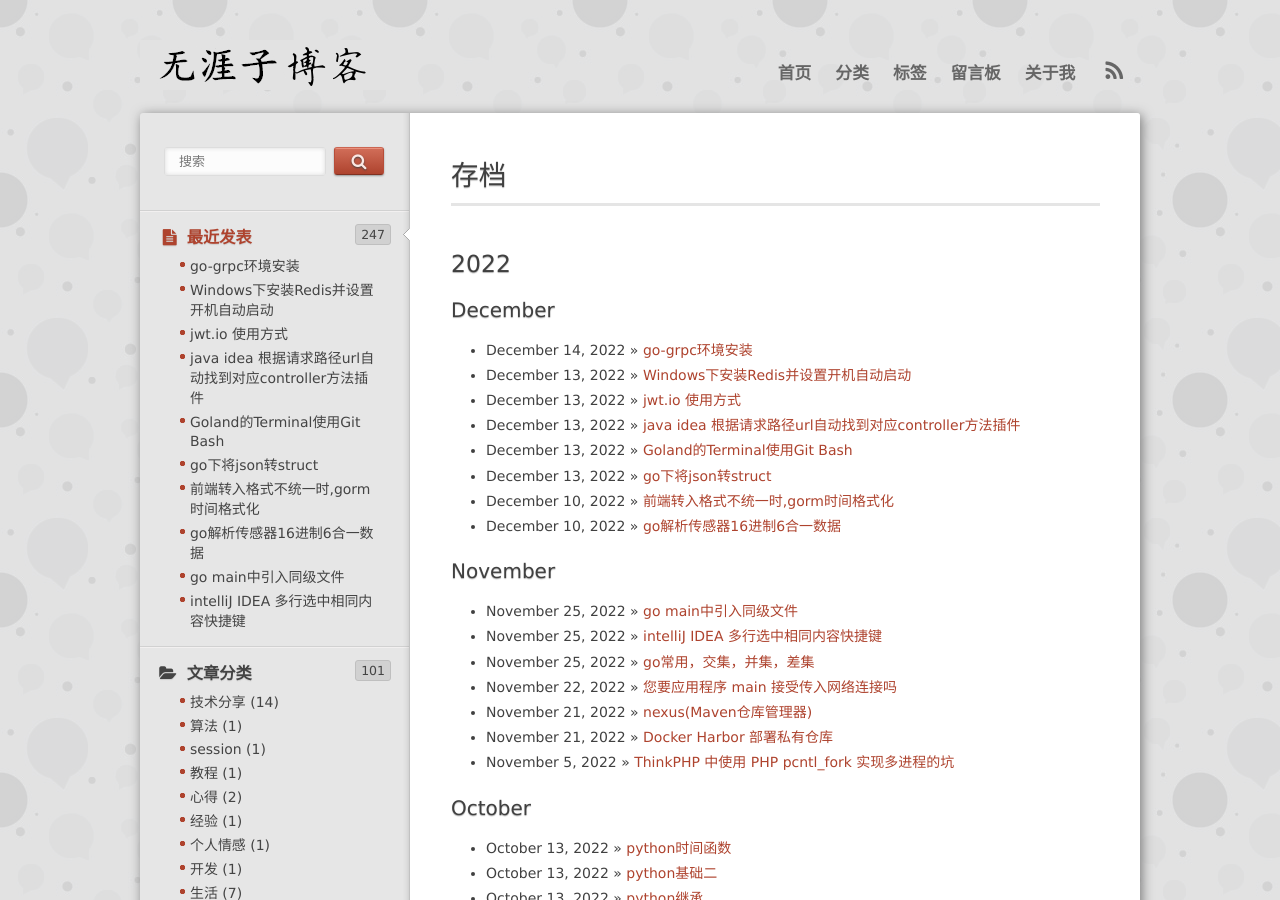
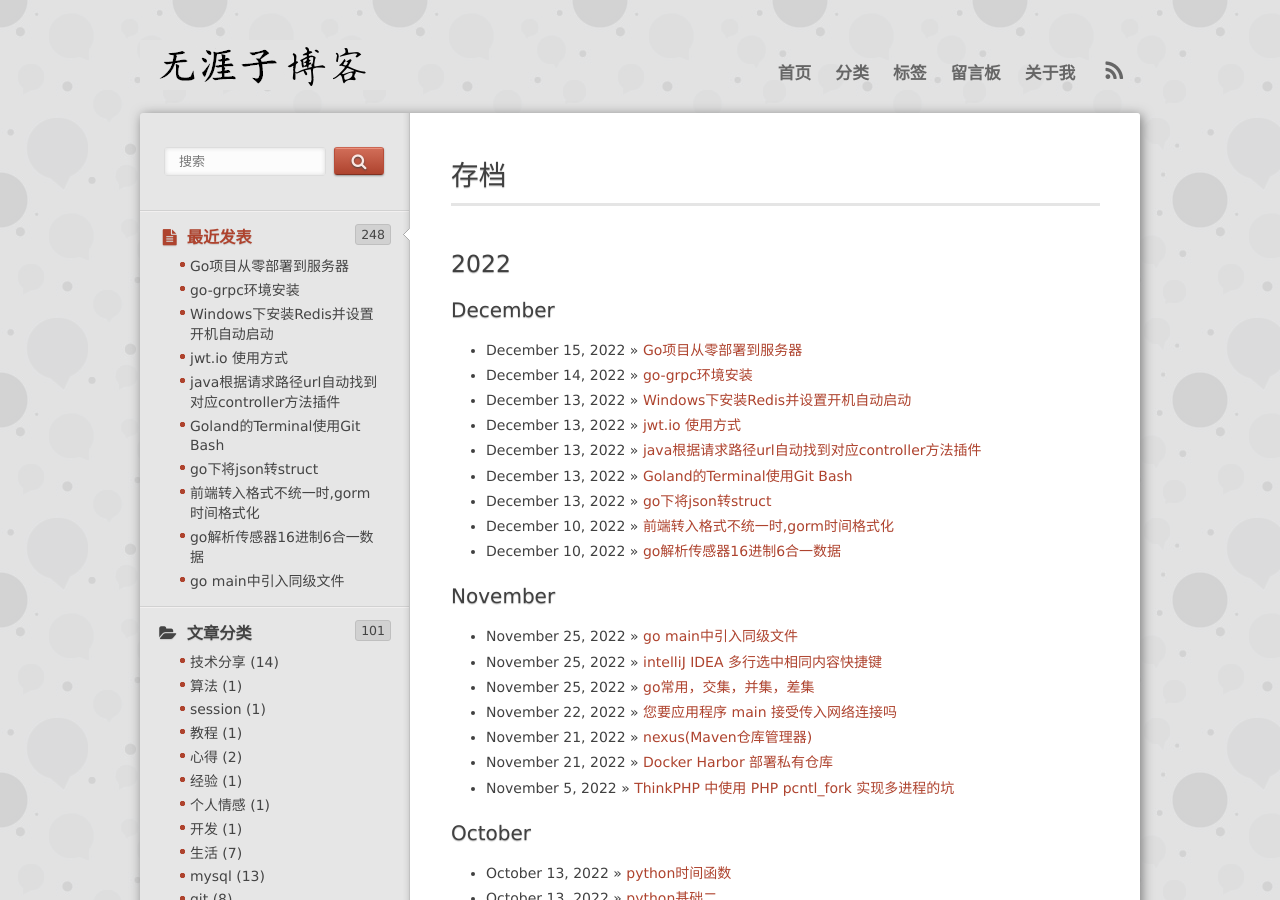
Before and after one commit to alibabayun/alibabayun.github.io, a Jekyll site: the page built from archive.html, in a window 1280 px wide and 900 px high. Built offline with Jekyll 4.4.1, drawn with Linux system fonts in a browser that asks for light colours; nearby versions of some CDN libraries; library files that are not in the unit come from our copies; some of the changed lines change nothing that is shown.

Commit message:
add new mp

````diff
--- a/_posts/2022/12/2022-12-13-java-idea-url.md
+++ b/_posts/2022/12/2022-12-13-java-idea-url.md
@@ -1,13 +1,12 @@
 ---
 layout: post
-title: "java idea 根据请求路径url自动找到对应controller方法插件"
+title: "java根据请求路径url自动找到对应controller方法插件"
 keywords: ["java"]
-description: "java idea 根据请求路径url自动找到对应controller方法插件"
+description: "java根据请求路径url自动找到对应controller方法插件"
 category: "java"
 tags: ["java"]
 ---
 
-## RestfulToolkit
 有了这个插件，我们不用再一截一截的去找controller了插件名称叫：`RestfulToolkit`，截图如下
 ![](https://img-blog.csdnimg.cn/20201229091918816.png)
 ![](https://img-blog.csdnimg.cn/20201229092217235.png)
--- /dev/null
+++ b/_posts/2022/12/2022-12-15-linux-service-sh.md
@@ -0,0 +1,88 @@
+---
+layout: post
+title: "Go项目从零部署到服务器"
+keywords: ["go"]
+description: "Go项目从零部署到服务器"
+category: "go"
+tags: ["go"]
+---
+
+### 一、打包go文件
+#### `makefile`的使用
+windows参考[windows下goland中makefile的使用](https://blog.csdn.net/weixin_45629546/article/details/117285235)
+```shell
+#makefile文件参考如下
+BINARY="build/iot_service"
+VERSION=1.0.0
+BASH_PATH=D:\Programs\Git\bin\bash.exe
+export GOARCH=amd64 #环境变量设置
+export GOOS=linux
+
+#构建包
+build:
+    @go build -o ${BINARY} ./
+
+#发布到测试环境
+push-test:build
+    ${BASH_PATH} ./push.sh
+
+.PHONY: build push-test
+```
+#### push.sh文件
+```
+#!/bin/bash
+ssh root@192.168.1.11 "service  go-iot_service stop;/usr/bin/rm -r /opt/project/iot_svr/iot_service"
+scp -r build/* root@192.168.1.11:/opt/project/iot_svr/
+ssh root@192.168.1.11 "chmod +x /opt/project/iot_svr/iot_service;service  go-iot_service start;sleep 3;service  go-iot_service status"
+```
+
+### 二、配置服务器上 `Service` 文件
+可执行文件放在`/server_dir/user-manager/`下
+首先新建个Service文件，名称根据项目来取
+
+#### 命令：
+```
+touch /lib/systemd/system/go-project-name.service
+```
+
+#### `vi go-project-name.service`进入编辑该文件
+
+``` shell
+[Unit]
+Description=go project api
+
+[Service]
+Type=simple
+Restart=always
+RestartSec=5s
+ExecStart=/service_dir/user-manager/main
+WorkingDirectory=/service_dir/user-manager/
+
+[Install]
+WantedBy=multi-user.target
+```
+#### ExecStart是go可执行文件的路径
+
+WorkingDirectory要注意，如果程序中使用了相对路径来加载一些配置文件，如果在Service中没有配置WorkingDirectory，默认是根路径，所以配置文件就从根路径来寻找，会造成一些意向不到的情况
+
+PS：如果遇到启动不起来，报错原因为：Main process exited, code=exited, status=200/CHDIR
+
+这种情况下，一般就是ExecStart和WorkingDirectory这两个的路径设置有问题
+
+### 运行Service
+```
+service go-project-name start
+service go-project-name stop
+service go-project-name status
+service go-project-name restart
+```
+如果想要开机启动
+```
+service glass-api enable
+```
+该命令本人执行失败了，需要使用systemctl命令。
+
+systemd是Linux系统最新的初始化系统(init),作用是提高系统的启动速度，尽可能启动较少的进程，尽可能更多进程并发启动。
+systemd对应的进程管理命令是systemctl，systemctl命令兼容了service）
+
+参考: https://blog.csdn.net/Bole_b/article/details/117568539
````
